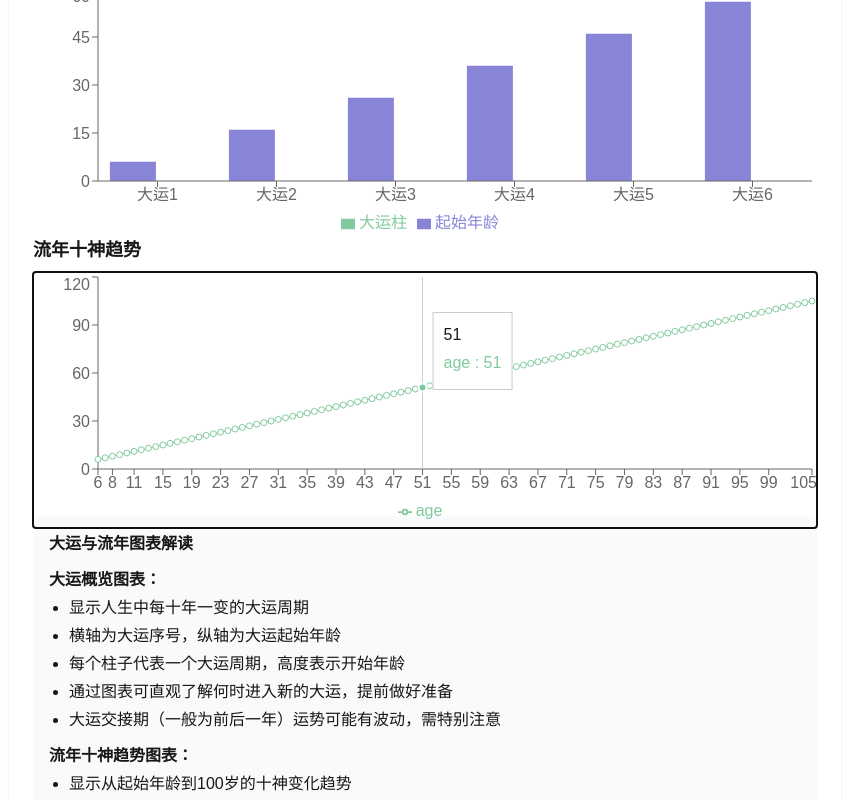
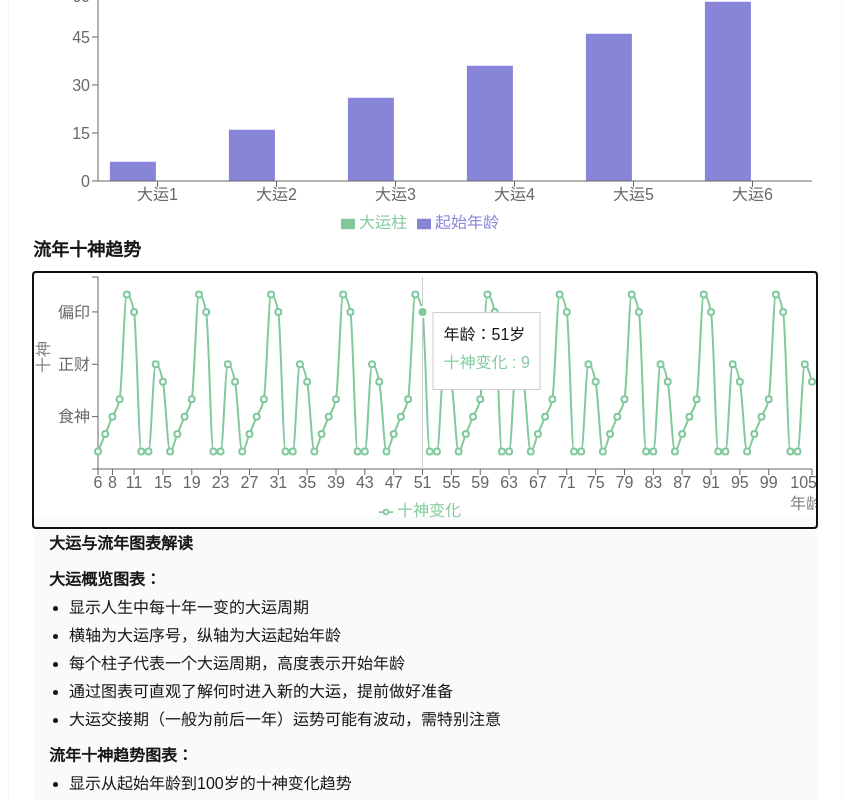
Before and after one commit to fengjutian/bazi, a Next.js app: page /result in a window 1280 px wide. Both pictures are taken after a click on the element 640 px from the left and 2302 px from the top of the page. Shown: the part 1902-2702 px from the top of the page, without its empty margins (215-1064 px from the left). Built offline with nearby package versions, Linux system fonts and the light colour scheme.

Commit message:
feat(DaYunChart): 优化流年十神趋势图表显示
为十神关系分配数值用于图表展示，并改进坐标轴和提示框显示

```diff
--- a/src/components/DaYunChart.tsx
+++ b/src/components/DaYunChart.tsx
@@ -27,15 +27,13 @@ export default function DaYunChart({ daYunList, liuNianList }: Props) {
     pillar: dy.pillar
   }))
 
-  // 流年折线图（十神关系数量）
-  const tenGodCountMap: Record<string, number> = {}
-  liuNianList.forEach(ln => {
-    tenGodCountMap[ln.tenGod.relation] = (tenGodCountMap[ln.tenGod.relation] || 0) + 1
-  })
+  // 流年十神趋势数据
   const liuNianData = liuNianList.map(ln => ({
     age: ln.age,
     year: ln.year,
-    relation: ln.tenGod.relation
+    relation: ln.tenGod.relation,
+    // 为每个十神分配一个数值，用于在图表上显示
+    value: Object.keys({ 比肩: 1, 劫财: 2, 食神: 3, 伤官: 4, 偏财: 5, 正财: 6, 七杀: 7, 正官: 8, 偏印: 9, 正印: 10 }).indexOf(ln.tenGod.relation) + 1
   }))
 
   return (
@@ -65,11 +63,25 @@ export default function DaYunChart({ daYunList, liuNianList }: Props) {
         <h2 className="text-lg font-semibold mb-2">流年十神趋势</h2>
         <ResponsiveContainer width="100%" height="100%">
           <LineChart data={liuNianData}>
-            <XAxis dataKey="age" />
-            <YAxis />
-            <Tooltip />
+            <XAxis dataKey="age" label={{ value: '年龄', position: 'insideBottomRight', offset: -10 }} />
+            <YAxis
+              domain={[0, 11]}
+              tickFormatter={(value) => {
+                const tenGods = ['', '比肩', '劫财', '食神', '伤官', '偏财', '正财', '七杀', '正官', '偏印', '正印']
+                return tenGods[value] || ''
+              }}
+              label={{ value: '十神', angle: -90, position: 'insideLeft' }}
+            />
+            <Tooltip
+              formatter={(value, name, props) => {
+                if (name === 'value') return [props.payload.relation, '十神']
+                if (name === 'year') return [value, '年份']
+                return [value, name]
+              }}
+              labelFormatter={(label) => `年龄：${label}岁`}
+            />
             <Legend />
-            <Line type="monotone" dataKey="age" stroke="#82ca9d" />
+            <Line type="monotone" dataKey="value" name="十神变化" stroke="#82ca9d" strokeWidth={2} dot={{ r: 3 }} activeDot={{ r: 5 }} />
           </LineChart>
         </ResponsiveContainer>
       </div>
```
